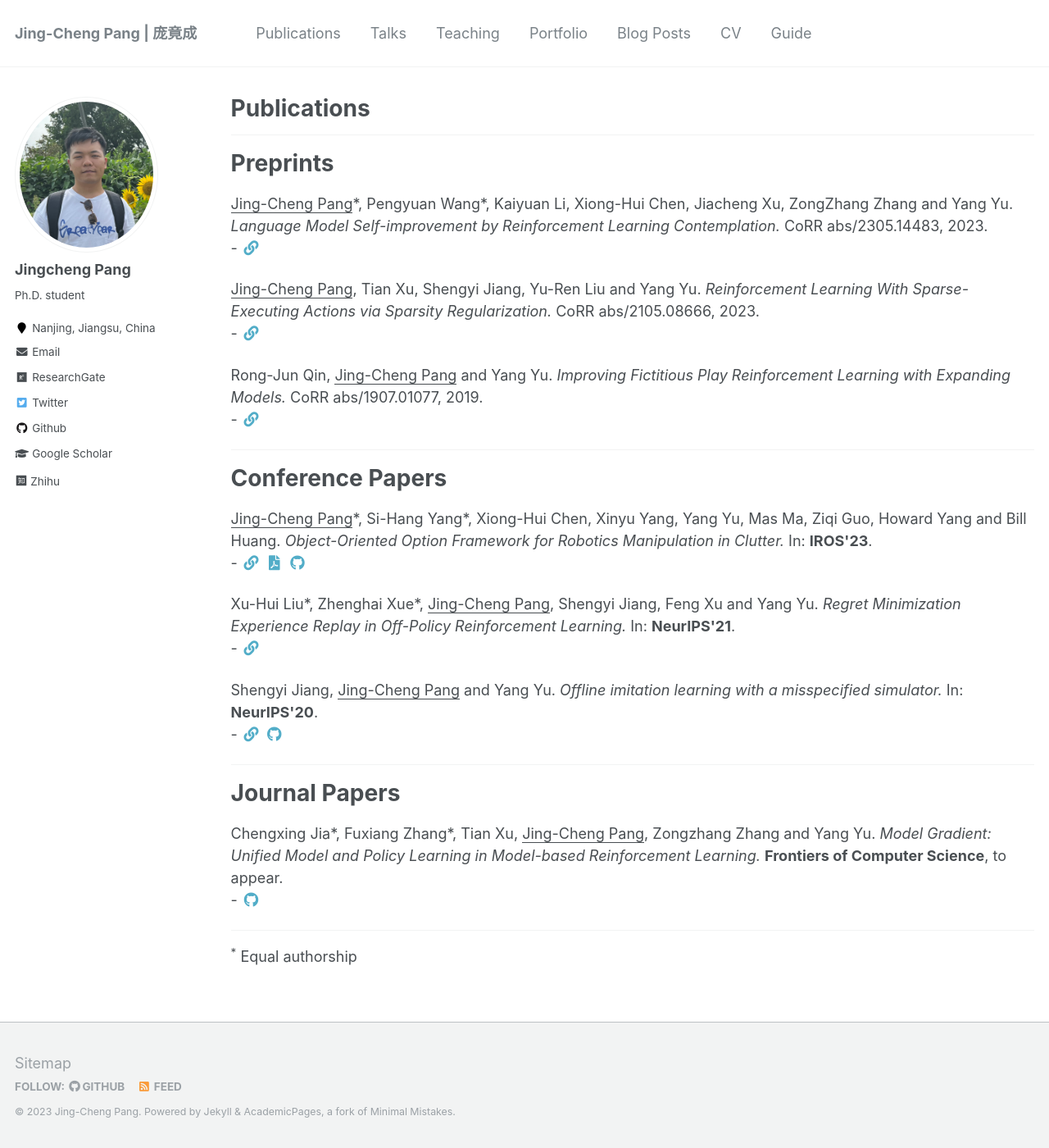
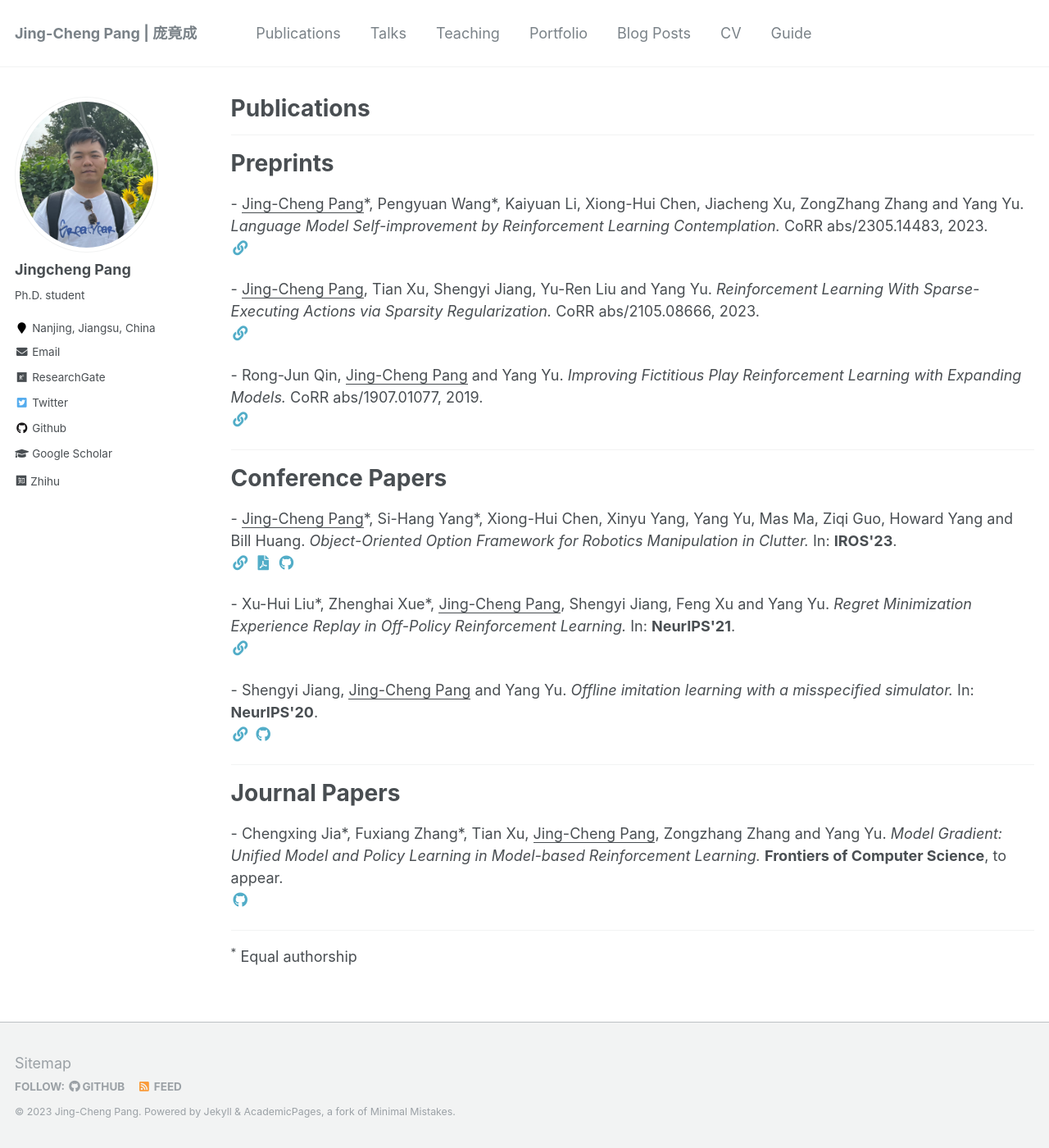
Before and after one commit to jingchengpang/jingchengpang.github.io, a Jekyll site: the page built from _pages/publications.md, in a window 1280 px wide and 1400 px high. Shown: the whole window at 82% size. Built offline with Jekyll 4.4.1, drawn with Linux system fonts in a browser that asks for light colours; a style sheet for code colours, icons or effects is not loaded.

Commit message:
revise pub bugs

```diff
--- a/_includes/archive-single.html
+++ b/_includes/archive-single.html
@@ -57,10 +57,9 @@
       <!-- citation and icon code -->
       <p>
       {% if post.citation %}
-        {{ post.citation }}
+        - {{ post.citation }}
       {% endif %}
       <br>
-        -
       {% if post.link %}
         <a href="{{ post.link }}"><i class="fas fa-fw fa-link zoom" aria-hidden="true"></i></a>
       {% endif %}
```
